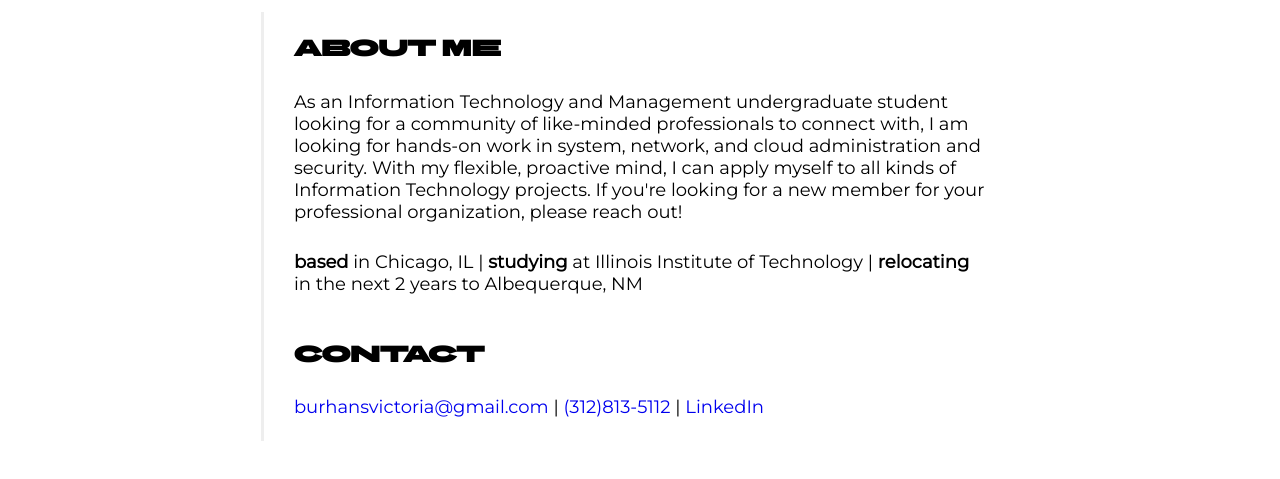
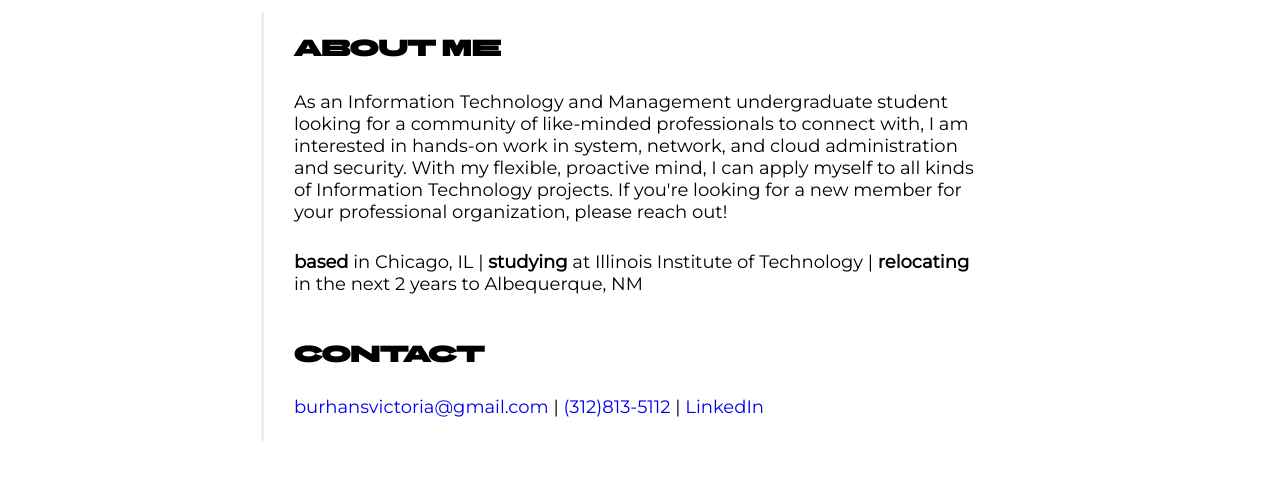
Before and after one commit to vburhans/go, a plain HTML site: page index.html in a window 1280 px wide. Shown: the part 223-702 px from the top of the page. Drawn offline with Linux system fonts and the light colour scheme.

Commit message:
Redundant phrasing
Altered the wording of my About Me

```diff
--- a/index.html
+++ b/index.html
@@ -20,7 +20,7 @@
 	<section class="pgwrap">
 		<div id="aboutme">
 			<h2>About me</h2>
-			<p>As an Information Technology and Management undergraduate student looking for a community of like-minded professionals to connect with, I am looking for hands-on work in system, network, and cloud administration and security. With my flexible, proactive mind, I can apply myself to all kinds of Information Technology projects. If you're looking for a new member for your professional organization, please reach out!</p>
+			<p>As an Information Technology and Management undergraduate student looking for a community of like-minded professionals to connect with, I am interested in hands-on work in system, network, and cloud administration and security. With my flexible, proactive mind, I can apply myself to all kinds of Information Technology projects. If you're looking for a new member for your professional organization, please reach out!</p>
 			<p><strong>based</strong> in Chicago, IL | <strong>studying</strong> at Illinois Institute of Technology | <strong>relocating</strong> in the next 2 years to Albequerque, NM</p>
 		</div>
 		<div id="contact">
```
